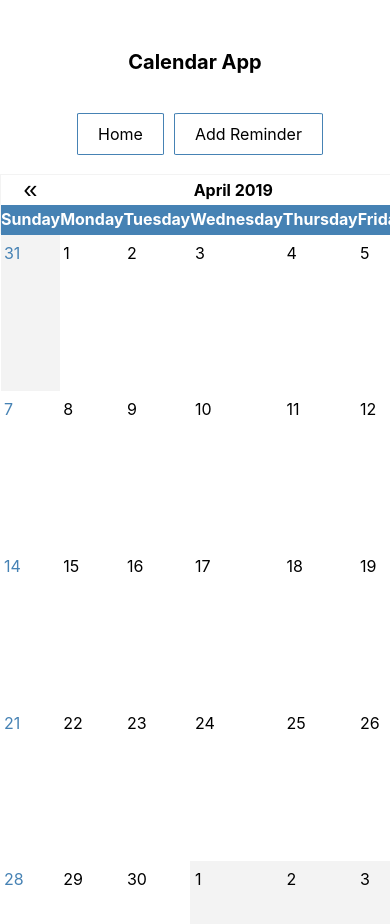
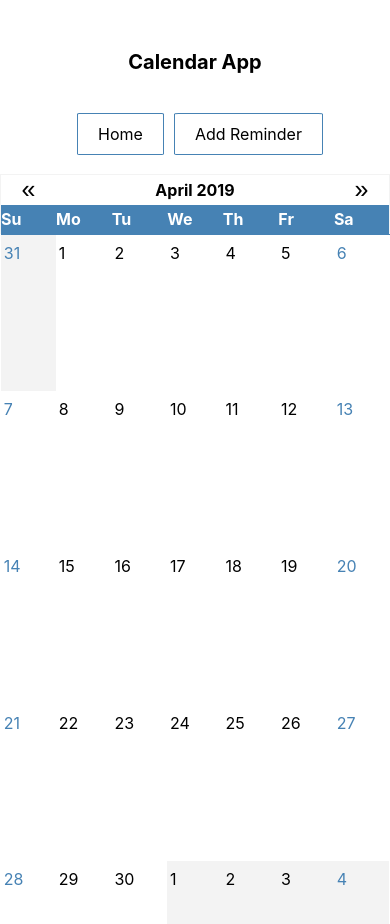
Before and after one commit to asdrubalivan/calendar-app, a React (Create React App) app: page / in a window 390 px wide. Shown: the top 924 px of the page. Built offline with nearby package versions, Linux system fonts and the light colour scheme.

Commit message:
Added media queries

```diff
--- a/package.json
+++ b/package.json
@@ -10,6 +10,7 @@
     "react-dom": "^16.8.6",
     "react-formik-ui": "^2.3.17",
     "react-redux": "^6.0.1",
+    "react-responsive": "^6.1.1",
     "react-router-dom": "^5.0.0",
     "react-scripts": "2.1.8",
     "redux": "^4.0.1",
--- a/src/components/calendar.js
+++ b/src/components/calendar.js
@@ -10,6 +10,7 @@ import {
   nextMonth,
 } from '../reducers/actions'
 import { Link } from 'react-router-dom';
+import MediaQuery from 'react-responsive';
 
 
 const CalendarWrapper = styled.table`
@@ -30,8 +31,11 @@ const DayHeaderRow = styled(HeaderRow)`
   color: white;
 `
 
-const DayHeaderContainer = styled.th`
+const DayHeaderContainerBase = styled.th`
   width: 14.2857%;
+  @media (max-width: 700px) {
+    text-align: left;
+  }
 `
 
 
@@ -83,6 +87,17 @@ const NavButton = styled.button`
     background-color: #f3f3f3;
   }
 `
+
+const DayHeaderContainer = ({ children }) => (
+  <DayHeaderContainerBase>
+    <MediaQuery query="(min-width: 701px)">
+      {children}
+    </MediaQuery>
+    <MediaQuery query="(max-width: 700px)">
+      {children.slice(0, 2)}
+    </MediaQuery>
+  </DayHeaderContainerBase>
+);
 
 const DayContainer = ({
   weekend,
```
Also changed, not shown: 1 other file (tests, documents, lock files or other folders).
